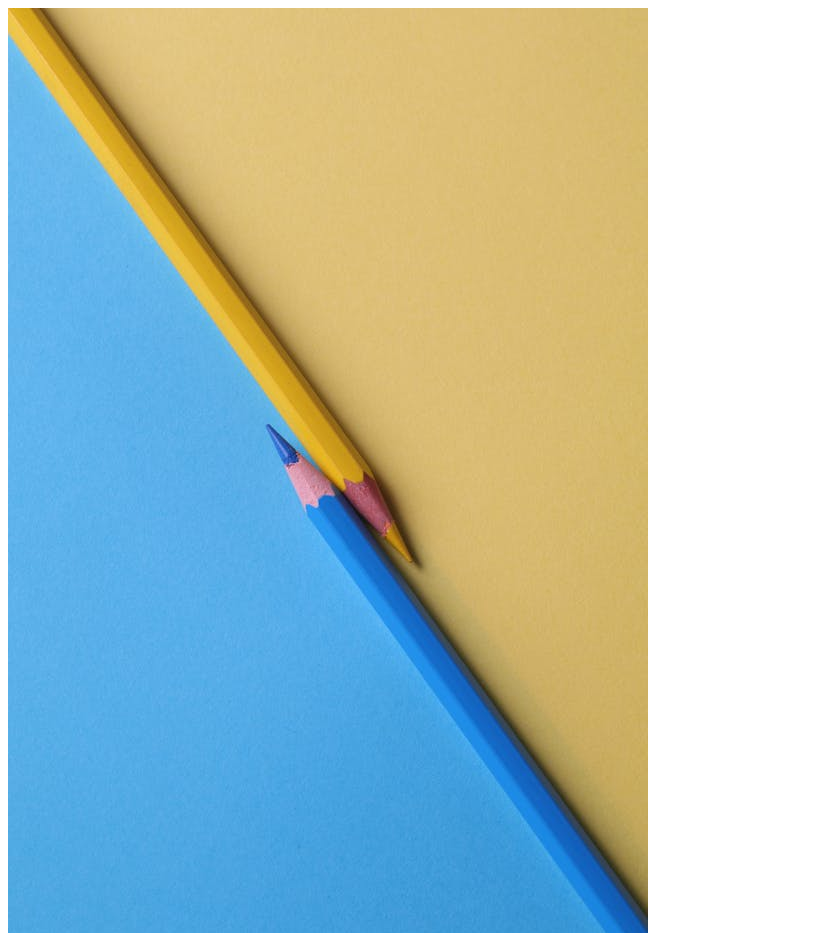
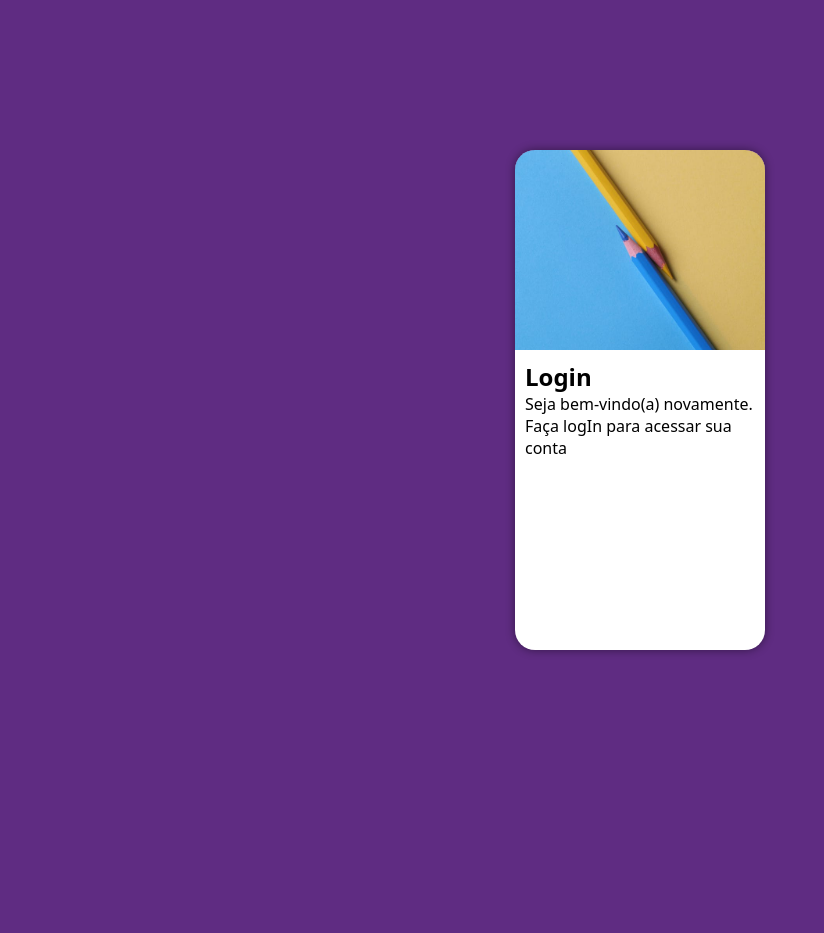
Before and after one commit to jardelpersan/Projeto-login, a plain HTML site: page index.html in a window 1280 px wide. Shown: the top 933 px of the page, without its empty margins (0-824 px from the left). After the commit the page ends 800 px from the top, so only its background shows below. Drawn offline with Linux system fonts and the light colour scheme.

Commit message:
definido tela login

```diff
--- a/estilos/style.css
+++ b/estilos/style.css
@@ -1,4 +1,45 @@
 @charset "UTF-8";
 /*paleta de cores
 verde: #49a09d
-lilas: 5f2c82
+lilas: #5f2c82*/
+
+*{
+    font-family: system-ui, -apple-system, BlinkMacSystemFont, 'Segoe UI', Roboto, Oxygen, Ubuntu, Cantarell, 'Open Sans', 'Helvetica Neue', sans-serif;
+    padding: 0;
+    margin: 0;
+    box-sizing: border-box;
+}
+body, html {
+    background-color: #5f2c82;
+    height: 100vh;
+    width: 100vw;
+}
+main {
+    position: relative;
+    height: 100vh;
+    width: 100vw;
+}
+section#login {
+    position: absolute;
+    top: 50%;
+    left: 50%;
+    transform: translate(-50%, -50%);
+    background-color: white;
+    overflow: hidden;
+    width: 250px;
+    height: 500px;
+    border-radius: 20px;
+    box-shadow: 0px 0px 10px rgba(0, 0, 0, 0.46);
+}
+section#login > div#imagem {
+    display: block;
+    background: #5f2c82 url(../imagens/img-pattern.jpg) no-repeat;
+    background-size: cover;
+    background-position: center;
+    height: 200px;
+}
+section#login > div#formulario {
+    display: block;
+    padding: 10px;
+
+}
--- a/index.html
+++ b/index.html
@@ -10,7 +10,7 @@
     <main>
         <section id="login">
             <div id="imagem">
-                <img src="imagens/img-pattern.jpg" alt="imagem">
+                <!-- <img src="imagens/img-pattern.jpg" alt="imagem"> -->
             </div>
             <div id="formulario">
                 <h1>Login</h1>
```
